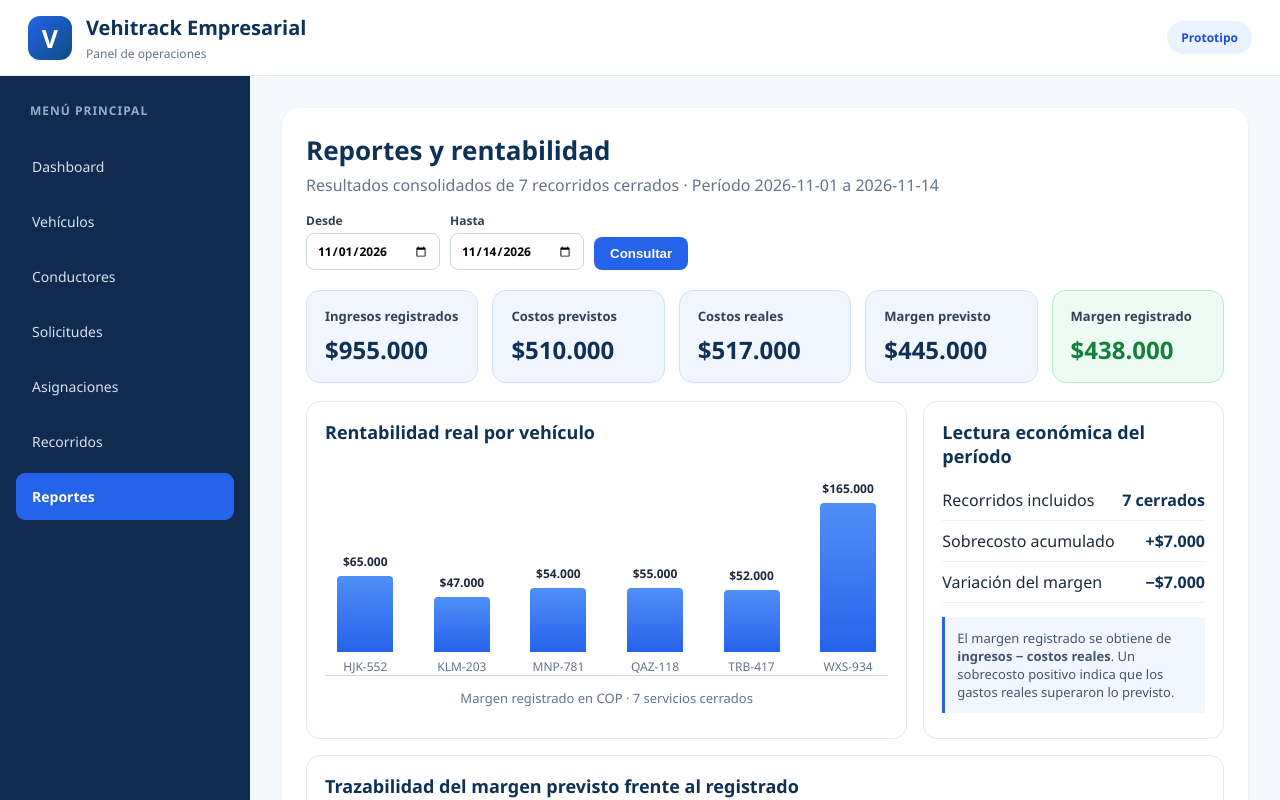
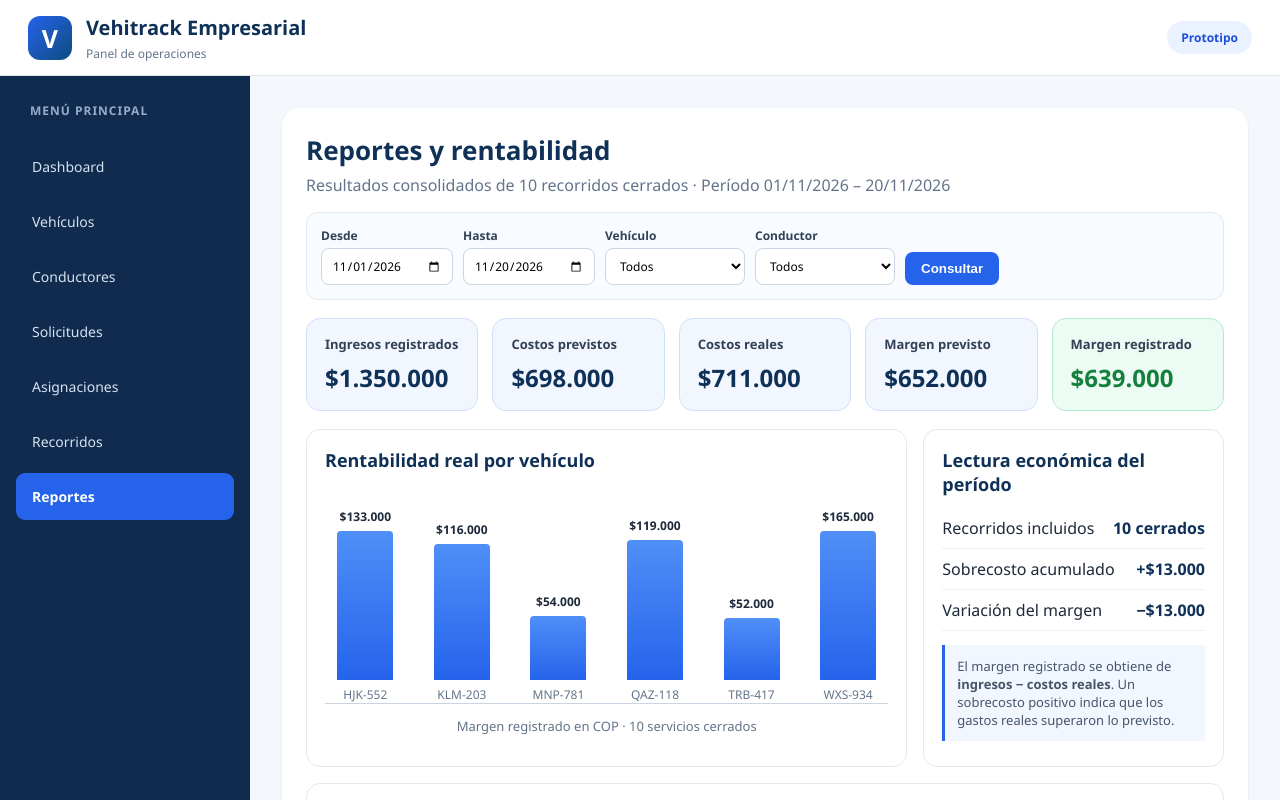
Before and after one commit to acalderon474/vehitrack-empresarial, an Angular app: page /#/reportes in a window 1280 px wide. Shown: the top 800 px of the page. Built offline with nearby package versions, Linux system fonts and the light colour scheme.

Commit message:
Se agrega filtro por vehículo y conductor en Reportes y se corrige el período mostrado y las fechas predeterminadas

```diff
--- a/src/app/features/reportes/reportes.html
+++ b/src/app/features/reportes/reportes.html
@@ -3,8 +3,17 @@
   <header class="encabezado">
     <div>
       <h2>Reportes y rentabilidad</h2>
-      <p>Resultados consolidados de {{ recorridos().length }} recorridos cerrados · Período {{ desde }} a {{ hasta }}</p>
+      @if (consultaAplicada(); as consulta) {
+        <p class="resumen-consulta">
+          Resultados consolidados de {{ recorridos().length }}
+          {{ recorridos().length === 1 ? 'recorrido cerrado' : 'recorridos cerrados' }} ·
+          Período {{ formatearFecha(consulta.desde) }} – {{ formatearFecha(consulta.hasta) }}
+          @if (consulta.vehiculo) { · Vehículo {{ consulta.vehiculo }} }
+          @if (consulta.conductor) { · Conductor {{ consulta.conductor }} }
+        </p>
+      }
     </div>
+  </header>
 
   <form class="filtros" (ngSubmit)="consultar()">
     <label>
@@ -15,11 +24,31 @@
       Hasta
       <input type="date" name="hasta" [(ngModel)]="hasta" required>
     </label>
+    <label>
+      Vehículo
+      <select name="vehiculo" [(ngModel)]="vehiculoId">
+        <option value="">Todos</option>
+        @for (vehiculo of vehiculos(); track vehiculo.id) {
+          <option [value]="vehiculo.id">{{ vehiculo.etiqueta }}</option>
+        }
+      </select>
+    </label>
+    <label>
+      Conductor
+      <select name="conductor" [(ngModel)]="conductorId">
+        <option value="">Todos</option>
+        @for (conductor of conductores(); track conductor.id) {
+          <option [value]="conductor.id">{{ conductor.etiqueta }}</option>
+        }
+      </select>
+    </label>
     <button type="submit" [disabled]="cargando()">
       {{ cargando() ? 'Consultando...' : 'Consultar' }}
     </button>
+    @if (vehiculoId || conductorId) {
+      <button type="button" class="secundario" (click)="limpiarFiltros()">Limpiar filtros</button>
+    }
   </form>
-  </header>
 
   @if (error()) {
     <p class="alerta" role="alert">{{ error() }}</p>
@@ -51,7 +80,7 @@
     </div>
 
     @if (recorridos().length === 0) {
-      <p class="vacio">No hay recorridos cerrados en el período seleccionado.</p>
+      <p class="vacio">No hay recorridos cerrados con el período y los filtros seleccionados.</p>
     } @else {
 
       <div class="analisis">
--- a/src/app/features/reportes/reportes.scss
+++ b/src/app/features/reportes/reportes.scss
@@ -11,12 +11,7 @@
 }
 
 .encabezado {
-  display: flex;
-  flex-wrap: wrap;
-  justify-content: space-between;
-  align-items: flex-end;
-  gap: 16px;
-  margin-bottom: 20px;
+  margin-bottom: 16px;
 
   h2 { margin: 0; font-size: 26px; color: #0f3157; }
   p { margin: 6px 0 0; color: #64748b; }
@@ -27,6 +22,11 @@
   flex-wrap: wrap;
   align-items: flex-end;
   gap: 10px;
+  margin-bottom: 18px;
+  padding: 14px;
+  border-radius: 12px;
+  background: #f8fbff;
+  border: 1px solid #e2e8f0;
 
   label {
     display: flex;
@@ -37,12 +37,16 @@
     color: #334155;
   }
 
-  input {
+  input, select {
     padding: 8px 10px;
     border: 1px solid #cbd5e1;
     border-radius: 8px;
+    background: #fff;
     font: inherit;
+    font-weight: 400;
   }
+
+  select { min-width: 140px; }
 
   button {
     padding: 9px 16px;
@@ -54,6 +58,8 @@
     cursor: pointer;
 
     &:disabled { opacity: 0.6; cursor: wait; }
+
+    &.secundario { background: #e2e8f0; color: #1e293b; }
   }
 }
 
--- a/src/app/features/reportes/reportes.ts
+++ b/src/app/features/reportes/reportes.ts
@@ -2,10 +2,12 @@ import { Component, OnInit, computed, inject, signal } from '@angular/core';
 import { FormsModule } from '@angular/forms';
 
 import { CopPipe } from '../../core/pipes/cop.pipe';
+import { RecorridoService } from '../../core/services/recorrido.service';
 import { ReporteService } from '../../core/services/reporte.service';
+import { PERIODO_DATOS_PRUEBA } from '../../core/mocks/recorridos-prueba.store';
 import { apiConfigurada } from '../../core/utils/respuesta-api';
 
-import type { ReporteRentabilidadDto } from '../../core/dto/reporte.dto';
+import type { FiltrosReporteDto, ReporteRentabilidadDto } from '../../core/dto/reporte.dto';
 
 interface MargenPorVehiculo {
   placa: string;
@@ -13,10 +15,50 @@ interface MargenPorVehiculo {
   porcentajeAltura: number;
 }
 
+interface OpcionFiltro {
+  id: string;
+  etiqueta: string;
+}
+
+/** Período y filtros con los que se obtuvo el reporte mostrado. */
+interface ConsultaAplicada {
+  desde: string;
+  hasta: string;
+  vehiculo?: string;
+  conductor?: string;
+}
+
 function fechaIso(fecha: Date): string {
   const mes = String(fecha.getMonth() + 1).padStart(2, '0');
   const dia = String(fecha.getDate()).padStart(2, '0');
   return `${fecha.getFullYear()}-${mes}-${dia}`;
+}
+
+/** 2026-11-01 → 01/11/2026 */
+export function formatearFecha(iso: string): string {
+  const [anio, mes, dia] = iso.split('-');
+  return `${dia}/${mes}/${anio}`;
+}
+
+/**
+ * Con datos de prueba, el período inicial cubre los cierres
+ * de demostración aunque la fecha actual sea posterior.
+ * Con API, el período inicial es el mes en curso.
+ */
+export function periodoInicial(datosDePrueba: boolean, hoy = new Date()): { desde: string; hasta: string } {
+  const hoyIso = fechaIso(hoy);
+
+  if (datosDePrueba) {
+    return {
+      desde: PERIODO_DATOS_PRUEBA.desde,
+      hasta: hoyIso > PERIODO_DATOS_PRUEBA.hasta ? hoyIso : PERIODO_DATOS_PRUEBA.hasta,
+    };
+  }
+
+  return {
+    desde: fechaIso(new Date(hoy.getFullYear(), hoy.getMonth(), 1)),
+    hasta: hoyIso,
+  };
 }
 
 @Component({
@@ -28,13 +70,20 @@ function fechaIso(fecha: Date): string {
 export class Reportes implements OnInit {
 
   private readonly servicio = inject(ReporteService);
+  private readonly recorridoServicio = inject(RecorridoService);
 
   readonly datosDePrueba = !apiConfigurada();
 
-  desde = fechaIso(new Date(new Date().getFullYear(), new Date().getMonth(), 1));
-  hasta = fechaIso(new Date());
+  desde = periodoInicial(this.datosDePrueba).desde;
+  hasta = periodoInicial(this.datosDePrueba).hasta;
+  vehiculoId = '';
+  conductorId = '';
+
+  readonly vehiculos = signal<OpcionFiltro[]>([]);
+  readonly conductores = signal<OpcionFiltro[]>([]);
 
   readonly reporte = signal<ReporteRentabilidadDto | null>(null);
+  readonly consultaAplicada = signal<ConsultaAplicada | null>(null);
   readonly cargando = signal(false);
   readonly error = signal<string | null>(null);
 
@@ -70,8 +119,39 @@ export class Reportes implements OnInit {
       }));
   });
 
+  readonly formatearFecha = formatearFecha;
+
   ngOnInit(): void {
+    this.cargarOpcionesDeFiltro();
     this.consultar();
+  }
+
+  /** Vehículos y conductores que aparecen en los recorridos registrados. */
+  private cargarOpcionesDeFiltro(): void {
+    this.recorridoServicio.listar().subscribe({
+      next: lista => {
+        const vehiculos = new Map<string, string>();
+        const conductores = new Map<string, string>();
+
+        for (const r of lista) {
+          vehiculos.set(r.vehiculoId, r.placa);
+          conductores.set(r.conductorId, r.conductor);
+        }
+
+        const aOpciones = (mapa: Map<string, string>): OpcionFiltro[] =>
+          [...mapa.entries()]
+            .map(([id, etiqueta]) => ({ id, etiqueta }))
+            .sort((a, b) => a.etiqueta.localeCompare(b.etiqueta));
+
+        this.vehiculos.set(aOpciones(vehiculos));
+        this.conductores.set(aOpciones(conductores));
+      },
+      // Sin opciones, el reporte sigue disponible por período.
+      error: () => {
+        this.vehiculos.set([]);
+        this.conductores.set([]);
+      },
+    });
   }
 
   consultar(): void {
@@ -80,13 +160,27 @@ export class Reportes implements OnInit {
       return;
     }
 
+    const filtros: FiltrosReporteDto = {
+      desde: this.desde,
+      hasta: this.hasta,
+      ...(this.vehiculoId ? { vehiculo_id: this.vehiculoId } : {}),
+      ...(this.conductorId ? { conductor_id: this.conductorId } : {}),
+    };
+
+    const consulta: ConsultaAplicada = {
+      desde: filtros.desde,
+      hasta: filtros.hasta,
+      ...(this.vehiculoId ? { vehiculo: this.etiqueta(this.vehiculos(), this.vehiculoId) } : {}),
+      ...(this.conductorId ? { conductor: this.etiqueta(this.conductores(), this.conductorId) } : {}),
+    };
+
     this.cargando.set(true);
     this.error.set(null);
 
-    this.servicio.obtenerRentabilidad({ desde: this.desde, hasta: this.hasta })
-      .subscribe({
+    this.servicio.obtenerRentabilidad(filtros).subscribe({
       next: datos => {
         this.reporte.set(datos);
+        this.consultaAplicada.set(consulta);
         this.cargando.set(false);
       },
       error: () => {
@@ -94,6 +188,12 @@ export class Reportes implements OnInit {
         this.cargando.set(false);
       },
     });
+  }
+
+  limpiarFiltros(): void {
+    this.vehiculoId = '';
+    this.conductorId = '';
+    this.consultar();
   }
 
   diferencia(margenEstimado: number, margenReal: number): number {
@@ -113,4 +213,8 @@ export class Reportes implements OnInit {
 
     return 'Sin desviación';
   }
+
+  private etiqueta(opciones: OpcionFiltro[], id: string): string {
+    return opciones.find(o => o.id === id)?.etiqueta ?? id;
   }
+}
```
Also changed, not shown: 1 other file (tests, documents, lock files or other folders). Lines whose indentation alone changed are shown as unchanged.
